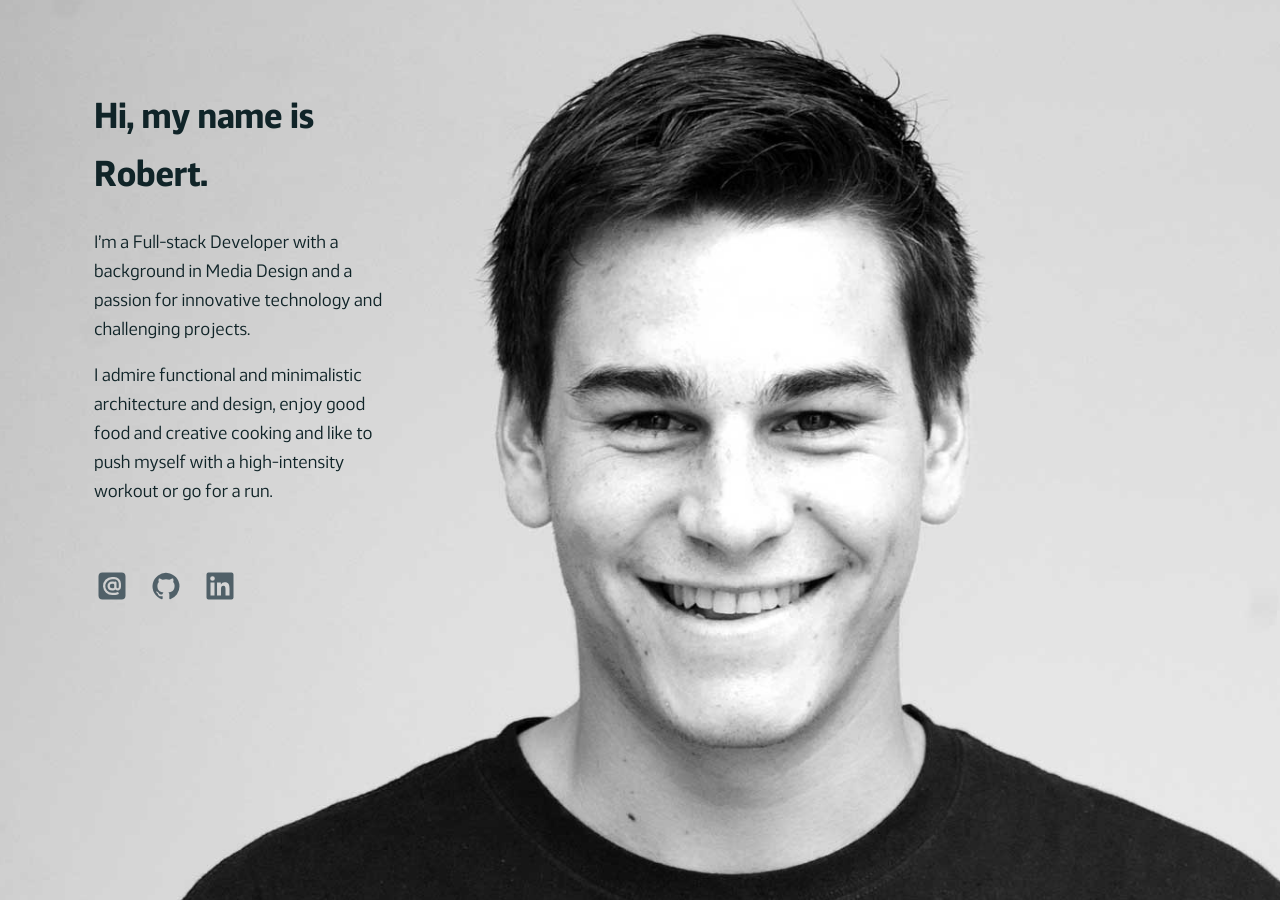
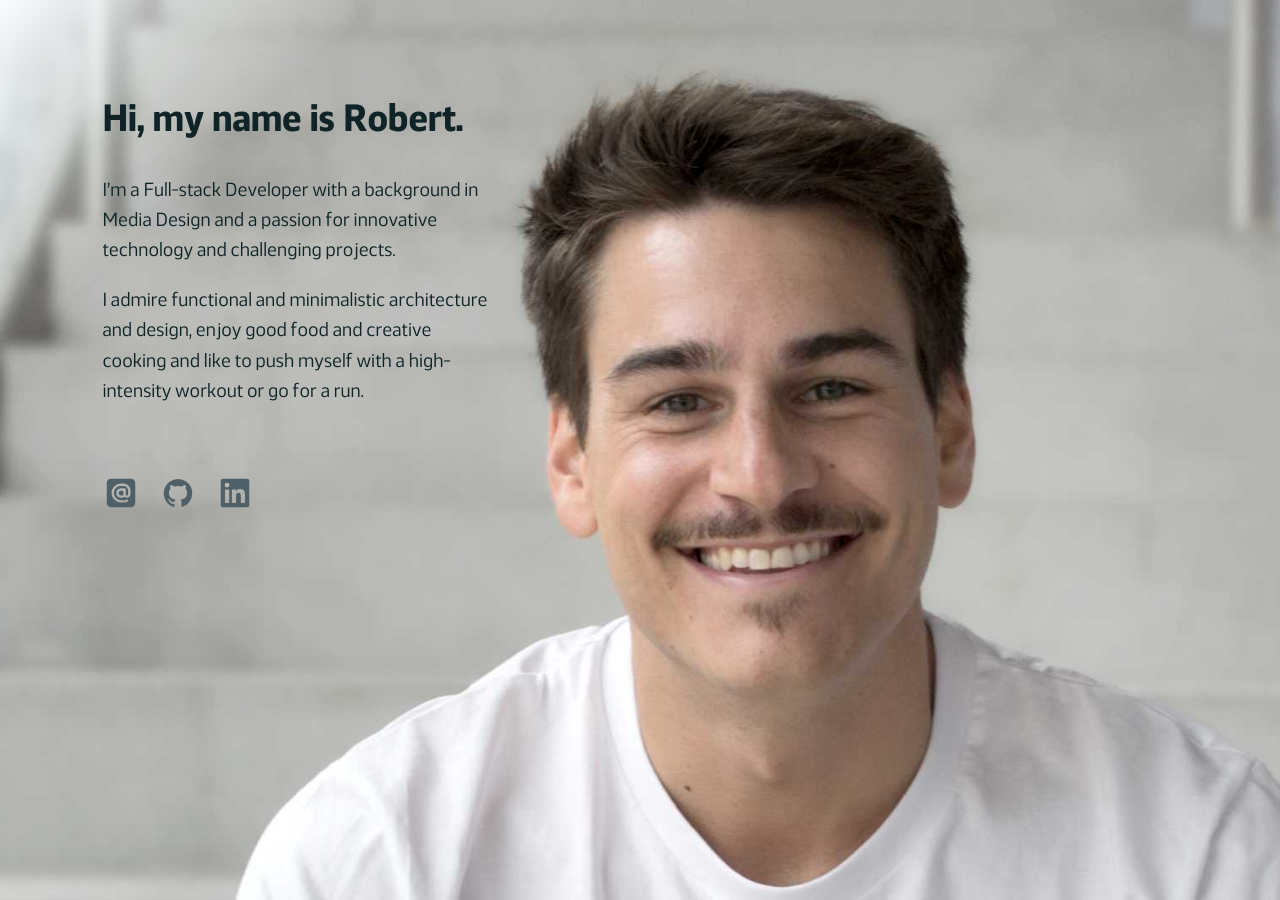
Before and after one commit to robdasilva/rschweizer.github.io, a Jekyll site: the page built from index.md, in a window 1280 px wide. Built offline with Jekyll 4.4.1, drawn with Linux system fonts in a browser that asks for light colours.

Commit message:
Update background portrait

```diff
--- a/_sass/layout.scss
+++ b/_sass/layout.scss
@@ -148,20 +148,20 @@
   color: $black;
   background-color: $white;
   font-family: "Default", $font-family;
-  font-size: 75%;
+  font-size: 100%;
   line-height: 1.6;
   position: relative;
 
   @media all and (min-width: 45em) {
-    font-size: 87.5%;
+    font-size: 106.25%;
   }
 
   @media all and (min-width: 60em) {
-    font-size: 100%;
+    font-size: 112.5%;
   }
 
   @media all and (min-width: 75em) {
-    font-size: 112.5%;
+    font-size: 118.75%;
   }
 
   @media all and (min-width: 90em) {
@@ -242,8 +242,8 @@
   }
 
   @media all and (min-width: 56em) {
-    background-position: 28.65% 46.35%;
-    background-size: auto 133%;
+    background-position: 22.5% 45%;
+    background-size: auto 120%;
 
     &:after {
       content: none;
@@ -251,7 +251,7 @@
   }
 
   @media all and (min-aspect-ratio: 8/5) {
-    background-size: 133% auto;
+    background-size: 120% auto;
   }
 
   article {
@@ -260,7 +260,13 @@
     width: 100%;
 
     @media all and (min-width: 56em) {
-      padding: 3.6em 7.3344%;
+      background: linear-gradient(
+        -45deg,
+        rgba($white, 0),
+        rgba($white, 0) 62.5%,
+        rgba($white, 1) 100%
+      );
+      padding: 5% 0 0 8%;
       width: 38.2%;
     }
   }
```
Also changed, not shown: assets/images/rs.jpg.
